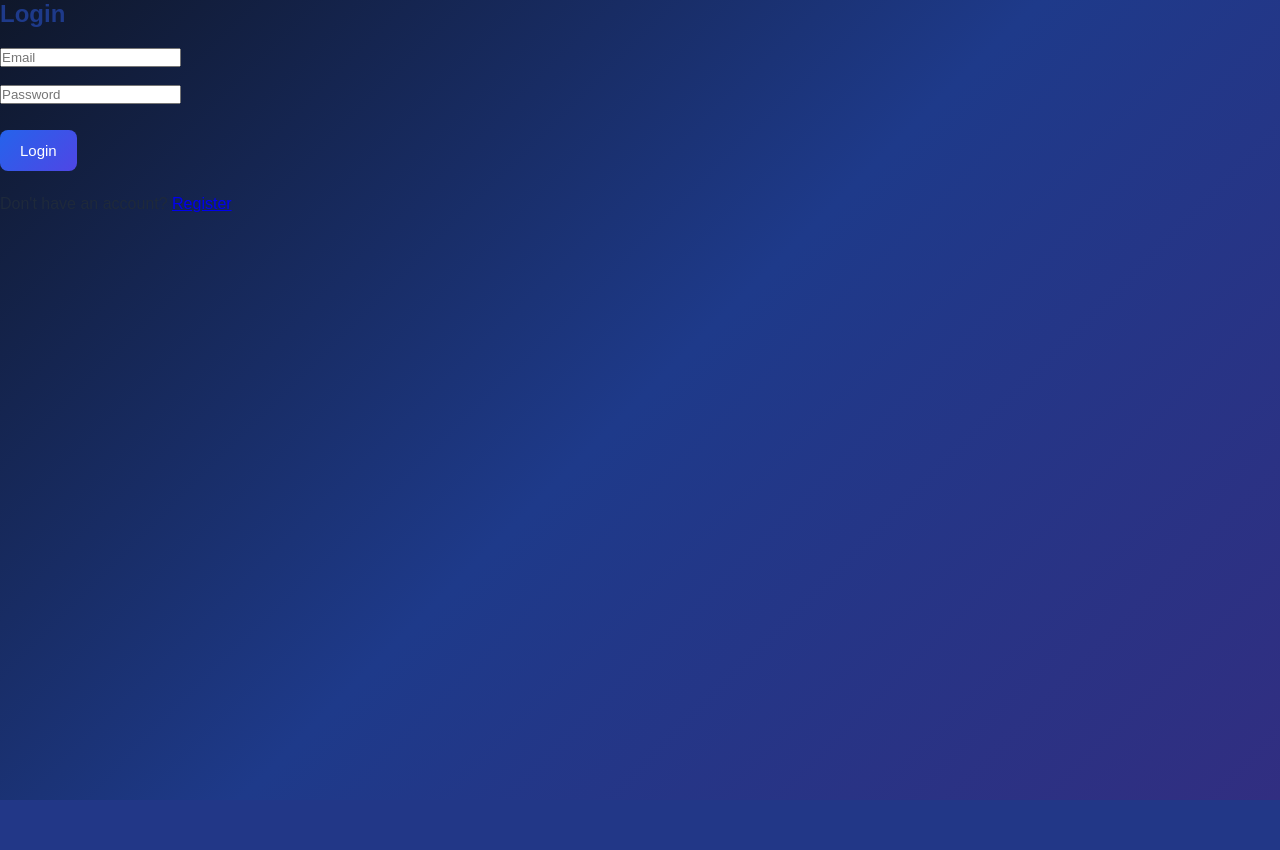
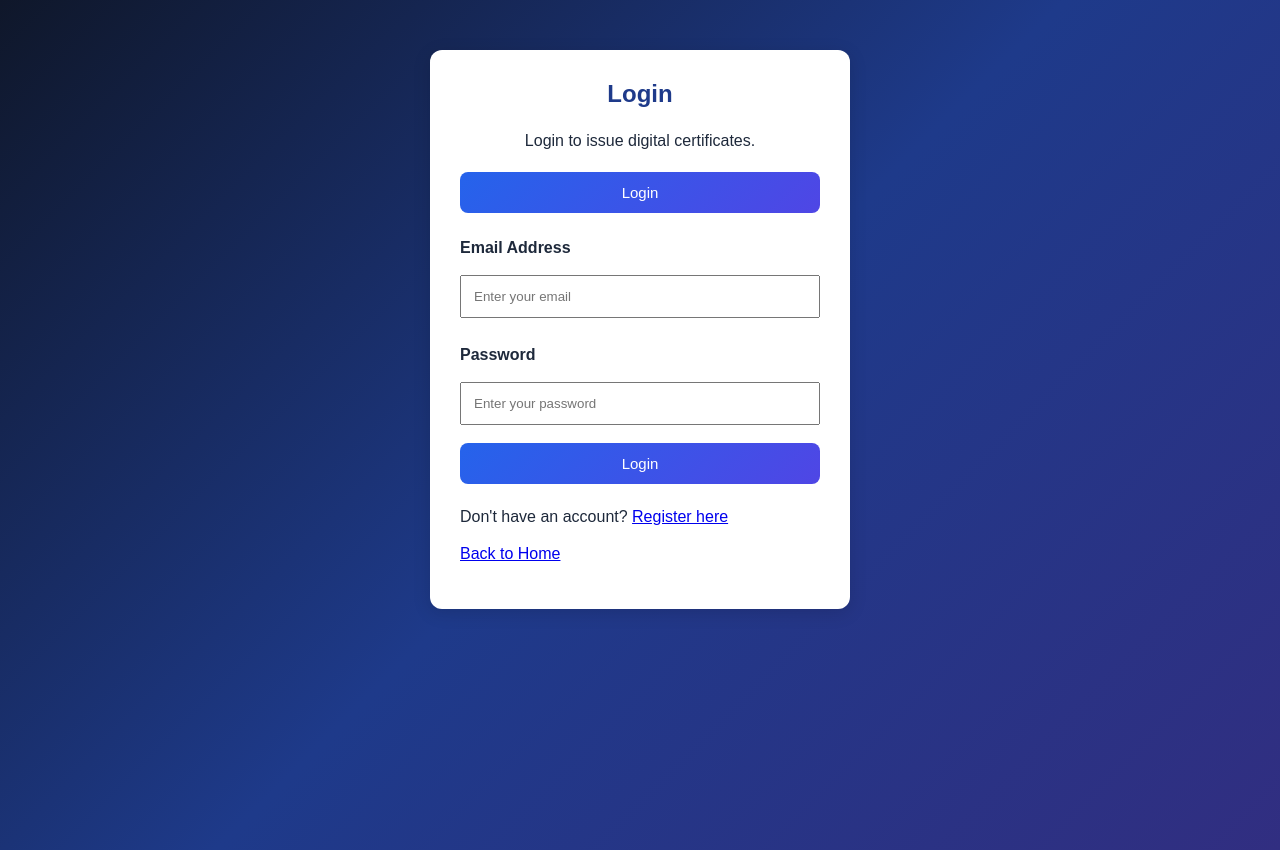
Before and after one commit to vkppseetha-max/Secure-Certificate-Verification, a Flask app: page /login in a window 1280 px wide. Before the commit the page ends 800 px from the top, so only its background shows below. Run offline with Flask 3, Linux system fonts and the light colour scheme.

Commit message:
Enhance login.html with new styles and layout
Updated the login page with improved styling and structure.

```diff
--- a/templates/login.html
+++ b/templates/login.html
@@ -1,28 +1,63 @@
 <!DOCTYPE html>
-<html>
+<html lang="en">
 <head>
-    <title>Login</title>
+    <meta charset="UTF-8">
+    <meta name="viewport" content="width=device-width, initial-scale=1.0">
+    <title>Login | Secure Certificate Verification</title>
     <link rel="stylesheet" href="{{ url_for('static', filename='style.css') }}">
+    <style>
+        .auth-box {
+            max-width: 420px;
+            margin: 50px auto;
+            padding: 30px;
+            background: white;
+            border-radius: 12px;
+            box-shadow: 0 4px 18px #0002;
+        }
+        .auth-box h2 { text-align: center; }
+        .auth-box input {
+            width: 100%;
+            padding: 12px;
+            margin: 10px 0;
+            box-sizing: border-box;
+        }
+        .auth-box button {
+            width: 100%;
+            padding: 12px;
+            cursor: pointer;
+        }
+        .message { text-align: center; margin: 10px 0; }
+    </style>
 </head>
 <body>
+    <div class="auth-box">
         <h2>Login</h2>
+        <p class="message">Login to issue digital certificates.</p>
 
         {% with messages = get_flashed_messages(with_categories=true) %}
             {% for category, message in messages %}
-        <p>{{ message }}</p>
+                <p class="message">{{ message }}</p>
             {% endfor %}
         {% endwith %}
 
         <form method="POST" action="{{ url_for('login') }}">
-        <input type="email" name="email" placeholder="Email" required>
-        <br><br>
-        <input type="password" name="password" placeholder="Password" required>
-        <br><br>
+            <button type="submit">Login</button>
+            <label>Email Address</label>
+            <input type="email" name="email"
+                   placeholder="Enter your email" required>
+
+            <label>Password</label>
+            <input type="password" name="password"
+                   placeholder="Enter your password" required>
+
             <button type="submit">Login</button>
         </form>
 
         <p>Don't have an account?
-        <a href="{{ url_for('register') }}">Register</a>
+            <a href="{{ url_for('register') }}">Register here</a>
         </p>
+
+        <p><a href="{{ url_for('index') }}">Back to Home</a></p>
+    </div>
 </body>
 </html>
```
Lines whose indentation alone changed are shown as unchanged.
